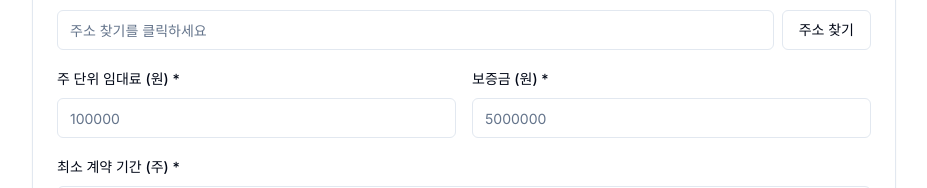
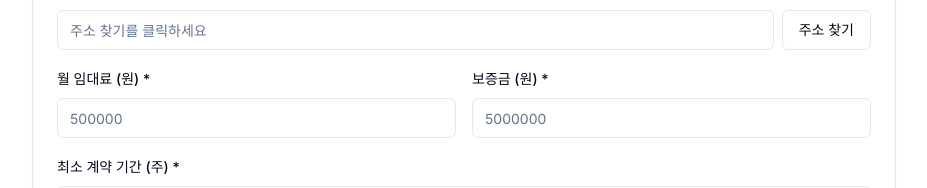
Before and after one commit to hjchoi-png/rental-admin-mvp, a Next.js app: page /register in a window 1280 px wide. Shown: the part 705-893 px from the top of the page, without its empty margins (176-1103 px from the left). Built offline with nearby package versions, Linux system fonts and the light colour scheme; no server answers.

Commit message:
fix rent column name

```diff
--- a/app/register/page.tsx
+++ b/app/register/page.tsx
@@ -30,7 +30,7 @@ interface HostData {
 interface ListingData {
   title: string
   address: string
-  weeklyRent: number
+  monthlyRent: number
   deposit_price: number
   minContractWeeks: number
   imageUrls: string[]
@@ -51,7 +51,7 @@ export default function RegisterPage() {
   const [listingData, setListingData] = useState<ListingData>({
     title: '',
     address: '',
-    weeklyRent: 0,
+    monthlyRent: 0,
     deposit_price: 0,
     minContractWeeks: 0,
     imageUrls: [],
@@ -154,7 +154,7 @@ export default function RegisterPage() {
           host_id: host.id,
           title: listingData.title,
           address: listingData.address,
-          weekly_rent: listingData.weeklyRent,
+          monthly_rent: listingData.monthlyRent,
           deposit_price: listingData.deposit_price,
           contract_min_weeks: listingData.minContractWeeks,
           images: imageUrls,
@@ -281,15 +281,15 @@ export default function RegisterPage() {
 
             <div className="grid grid-cols-2 gap-4">
               <div className="space-y-2">
-                <Label htmlFor="weeklyRent">주 단위 임대료 (원) *</Label>
+                <Label htmlFor="monthlyRent">월 임대료 (원) *</Label>
                 <Input
-                  id="weeklyRent"
+                  id="monthlyRent"
                   type="number"
                   required
                   min="0"
-                  value={listingData.weeklyRent || ''}
-                  onChange={(e) => setListingData({ ...listingData, weeklyRent: parseInt(e.target.value) || 0 })}
-                  placeholder="100000"
+                  value={listingData.monthlyRent || ''}
+                  onChange={(e) => setListingData({ ...listingData, monthlyRent: parseInt(e.target.value) || 0 })}
+                  placeholder="500000"
                 />
               </div>
 
```
